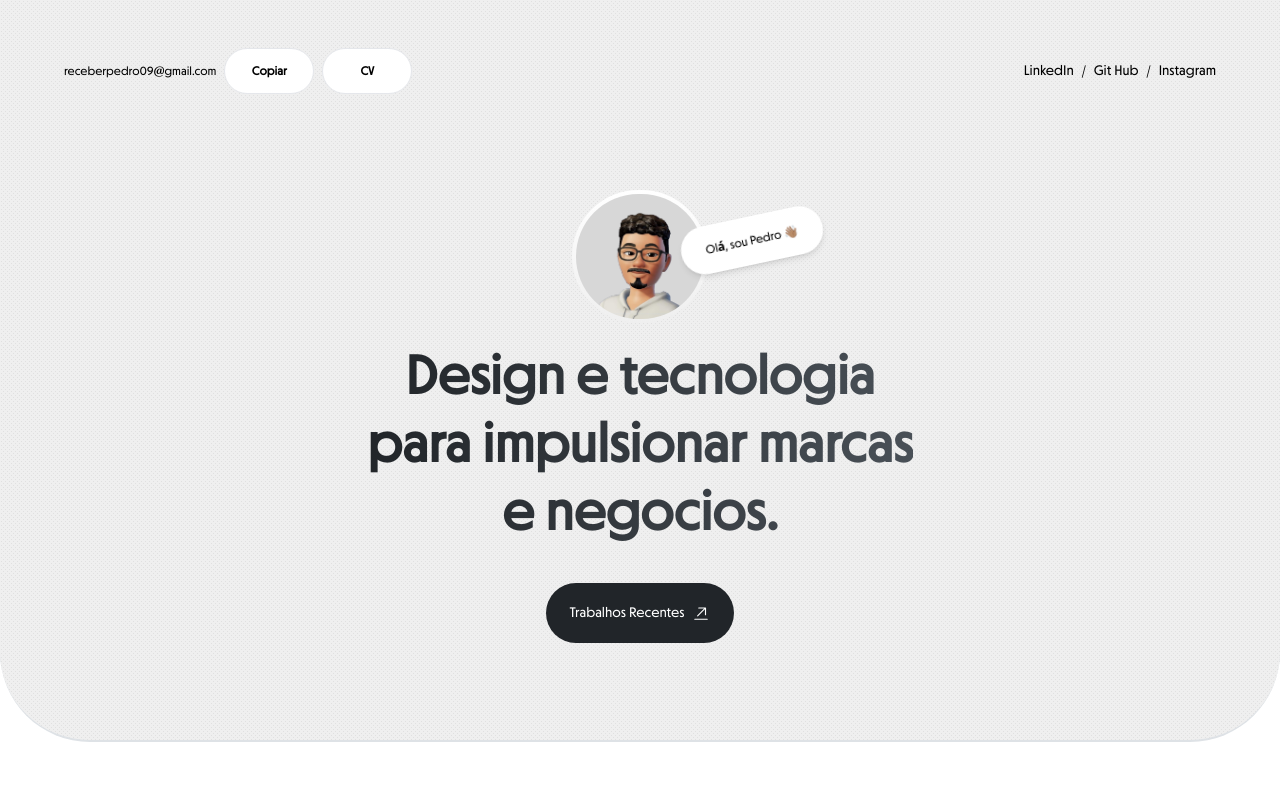
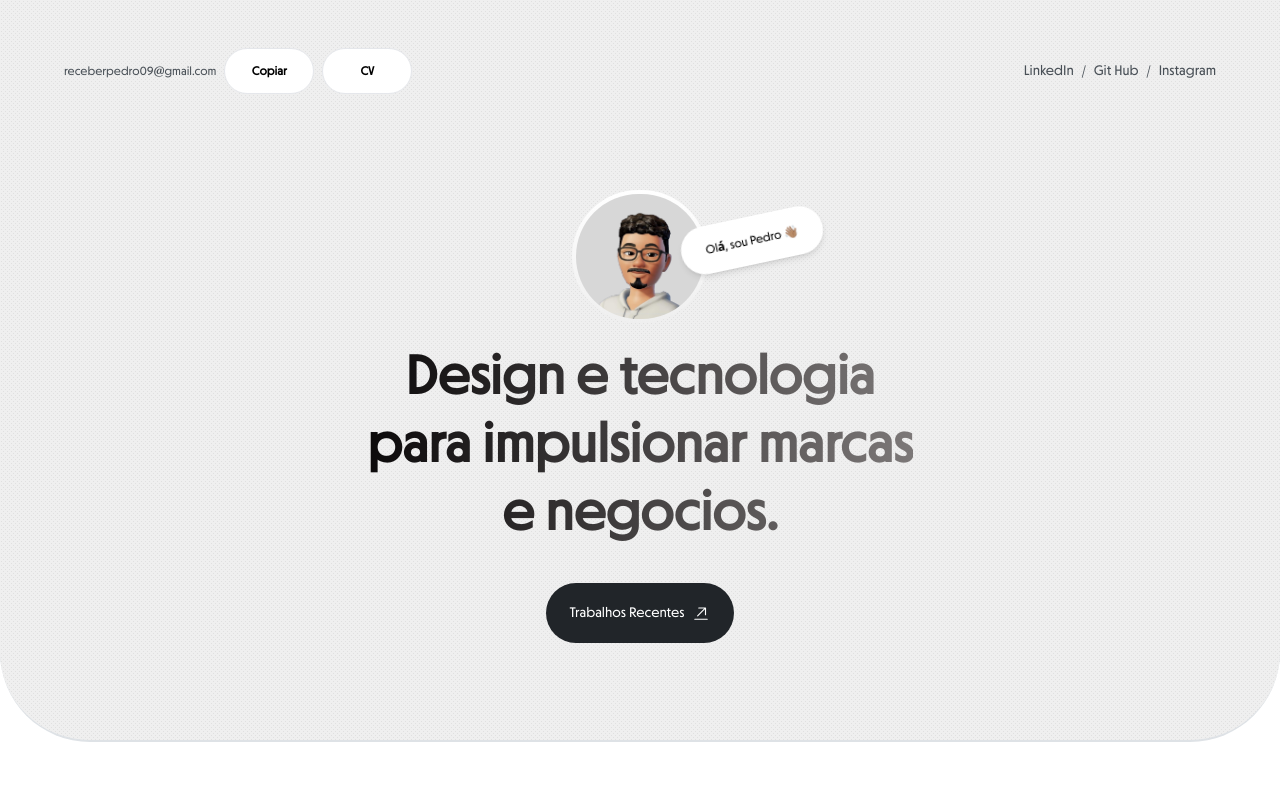
Before and after one commit to PedroPaulo-Git/Portfolio-Pedro, a React (Vite) app: page / in a window 1280 px wide. Shown: the top 800 px of the page. Built offline with nearby package versions, Linux system fonts and the light colour scheme.

Commit message:
gradient hero section

```diff
--- a/src/Home/Header/Header.jsx
+++ b/src/Home/Header/Header.jsx
@@ -6,7 +6,7 @@ const Header = () => {
       <div className="flex flex-1 items-center justify-between px-4 py-12 sm:px-16 sm:py-12 ">
         <nav aria-label="Global" className=" md:block border-black">
           <div className="flex items-center gap-2 text-xs">
-            <p className="hidden md:block">
+            <p className="hidden md:block text-gray-light">
               receberpedro09
               <span className="font-serif font-semibold">@</span>gmail.com
             </p>
@@ -18,12 +18,12 @@ const Header = () => {
 
         <div className="flex items-center gap-4 text-sm">
           <div className="sm:flex">
-            <div className="flex sm:gap-2">
-              <p>LinkedIn</p>
+            <div className="flex sm:gap-2 text-gray-light">
+              <a className="cursor-pointer">LinkedIn</a>
               <span className="font-serif">/</span>
-              <p>Git Hub</p>
+              <a className="cursor-pointer">Git Hub</a>
               <span className="font-serif">/</span>
-              <p>Instagram</p>
+              <a className="cursor-pointer">Instagram</a>
             </div>
           </div>
         </div>
--- a/src/Home/Hero/Hero.jsx
+++ b/src/Home/Hero/Hero.jsx
@@ -20,7 +20,7 @@ const Hero = () => {
           <span className=" w-36 absolute p-4 top-0 mt-5 ml-10 bg-white text-xs rounded-full animate-kick shadow-md">Ol<span className="font-sans font-semibold">á</span>, sou Pedro 👋🏽</span>
         </div>
 
-        <div className="flex flex-col  text-4xl lg:text-[3.4rem] xl:text-[3.4rem] font-semibold bg-gradient-to-l from-gray-light to-gray-main bg-clip-text text-transparent">
+        <div className="flex flex-col  text-4xl lg:text-[3.4rem] xl:text-[3.4rem] font-semibold bg-gradient-to-l from-[#7c7878] to-black-main bg-clip-text text-transparent">
           <span className="leading-tight">Design e tecnologia</span>
           <span className="leading-tight">para impulsionar marcas</span>
           <span className="leading-tight">e negocios.</span>
```
